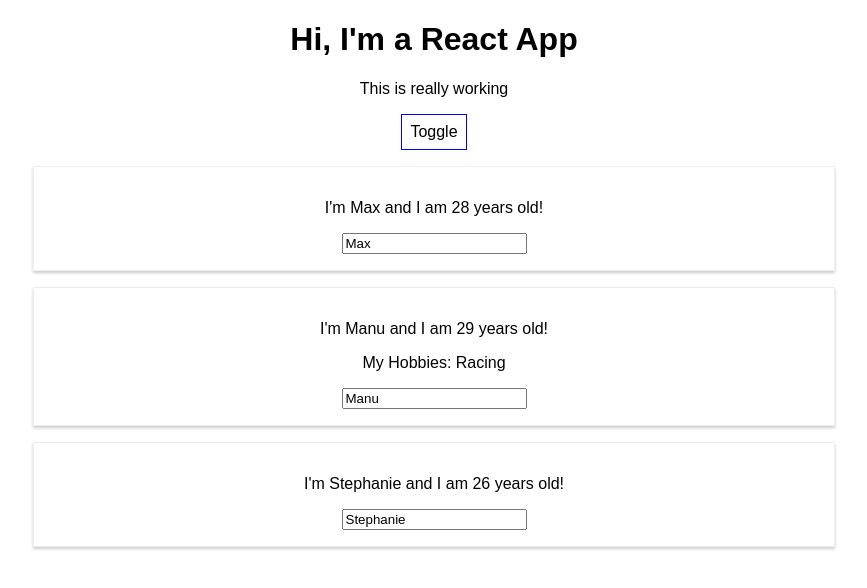
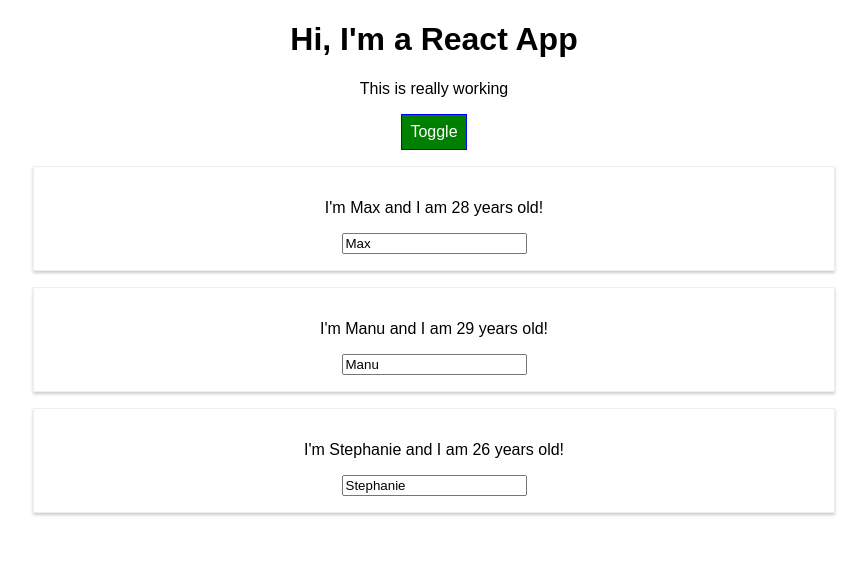
Before and after one commit to diballesteros/react-complete-guide, a React (Create React App) app: page / in a window 1280 px wide. Both pictures are taken after a click on the button "Toggle". Shown: the top 588 px of the page, without its empty margins (206-1073 px from the left). Built offline with nearby package versions, Linux system fonts and the light colour scheme.

Commit message:
List and CSS
-Dynamically modify lists
-Style with Radium (commented out)

```diff
--- a/package.json
+++ b/package.json
@@ -3,6 +3,7 @@
   "version": "0.1.0",
   "private": true,
   "dependencies": {
+    "radium": "^0.22.1",
     "react": "^16.2.0",
     "react-dom": "^16.2.0",
     "react-scripts": "1.1.1"
--- a/src/App.css
+++ b/src/App.css
@@ -1,3 +1,17 @@
 .App {
   text-align: center;
 }
+
+.red {
+  color: red;
+}
+
+.bold {
+  font-weight: bold;
+}
+
+/* @media (min-width: 500px) {
+  .Person {
+    width: 450px;
+  }
+} */
--- a/src/App.js
+++ b/src/App.js
@@ -1,38 +1,48 @@
 import React, { Component } from 'react';
 import './App.css';
+//import Radium, {StyleRoot} from 'radium';
 import Person from './Person/Person';
+
 
 class App extends Component {
   state = {
     persons: [
-      { name: 'Max', age: 28 },
-      { name: 'Manu', age: 29 },
-      { name: 'Stephanie', age: 26 }
+      {id: '1', name: 'Max', age: 28 },
+      {id: '2', name: 'Manu', age: 29 },
+      {id: '3', name: 'Stephanie', age: 26 }
     ],
     otherState: 'some other unaffected value',
     showPersons: false
   }
 
-  switchNameHandler = (newName) => {
-    // console.log('Was clicked!');
-    //DON'T DO THIS: this.state.persons[0].name = 'Maximilian';
-    this.setState({
-      persons: [
-        { name: newName, age: 28 },
-        { name: 'Manu', age: 29 },
-        { name: 'Stephanie', age: 27 }
-      ]
-    })
+  nameChangedHandler = (event, id) => {
+
+    const personIndex = this.state.persons.find(p => {
+      return p.id === id;
+    });
+
+    const person = {
+      ...this.state.persons[personIndex]
+    };
+
+    // const person = Object.assign({}, this.state.persons[personIndex])
+
+    person.name = event.target.value;
+
+    const persons = [...this.state.persons];
+
+    persons[personIndex] = person;
+
+    this.setState( {persons: persons});
   }
 
-  nameChangedHandler = (event) => {
-    this.setState({
-      persons: [
-        { name: 'Max', age: 28 },
-        { name: event.target.value, age: 29 },
-        { name: 'Stephanie', age: 26 }
-      ]
-    })
+  deletePersonHandler = (personIndex) => {
+    //Update state immutably
+    const persons = [...this.state.persons];
+    // Slice without elements copies the array
+    //const persons = this.state.persons.slice();
+    persons.splice(personIndex, 1);
+    this.setState({persons: persons});
   }
 
   togglePersonsHandler = () => {
@@ -42,46 +52,66 @@
 
   render() {
     const style = {
-      backgroundColor: 'white',
+      backgroundColor: 'red',
+      color: 'white',
       font: 'inherit',
       border: '1px solid blue',
       padding: '8px',
       cursor: 'pointer'
+      // ':hover': {
+      //   backgroundColor: 'salmon',
+      //   color: 'black'
+      // }
     };
 
     let persons = null;
 
-    if(this.state.showPersons) {
-      persons=(
+    if (this.state.showPersons) {
+      persons = (
         <div>
-        <Person
-          name={this.state.persons[0].name}
-          age={this.state.persons[0].age} />
-        <Person
-          name={this.state.persons[1].name}
-          age={this.state.persons[1].age}
-          click={this.switchNameHandler.bind(this, 'Max!!')}
-          changed={this.nameChangedHandler}>My Hobbies: Racing</Person>
-        <Person
-          name={this.state.persons[2].name}
-          age={this.state.persons[2].age} />
-      </div>
+          {this.state.persons.map((person,index) => {
+            return <Person
+              click={() => this.deletePersonHandler(index)}
+              name={person.name}
+              age={person.age}
+              key={person.id}
+              changed={(event) => this.nameChangedHandler(event, person.id)} />
+          })}
+        </div>
+      );
 
-      );
+      style.backgroundColor = 'green';
+      // style[':hover'] = {
+      //   backgroundColor: 'lightgreen',
+      //   color: 'black'
+      // }
+    }
+
+    const classes = [];
+
+    if(this.state.persons.length <=2 ){
+      classes.push('red');
+    }
+
+    if(this.state.persons.length <=1){
+      classes.push('bold');
     }
 
     return (
+      //<StyleRoot>
       <div className="App">
         <h1>Hi, I'm a React App</h1>
-        <p>This is really working</p>
+        <p className={classes.join(' ')}>This is really working</p>
         <button
           style={style}
           onClick={this.togglePersonsHandler}>Toggle</button>
         {persons}
       </div>
+     // </StyleRoot>
     );
     // return React.createElement('div',{className: 'App'}, React.createElement('h1',null,'Does this work now?'));
   }
 }
 
+//export default Radium(App);
 export default App;
```
Also changed, not shown: src/Person/Person.js (+9 -0 lines), 1 other file (tests, documents, lock files or other folders).
